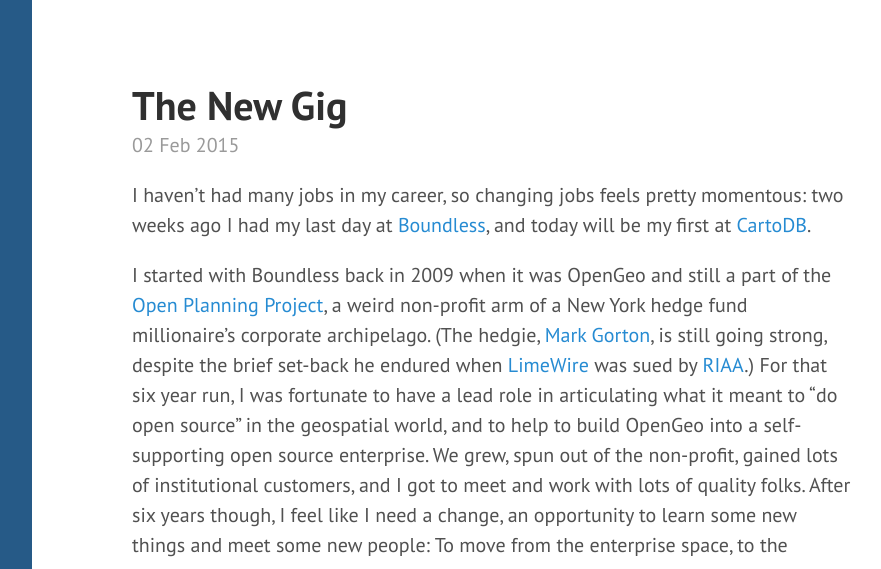
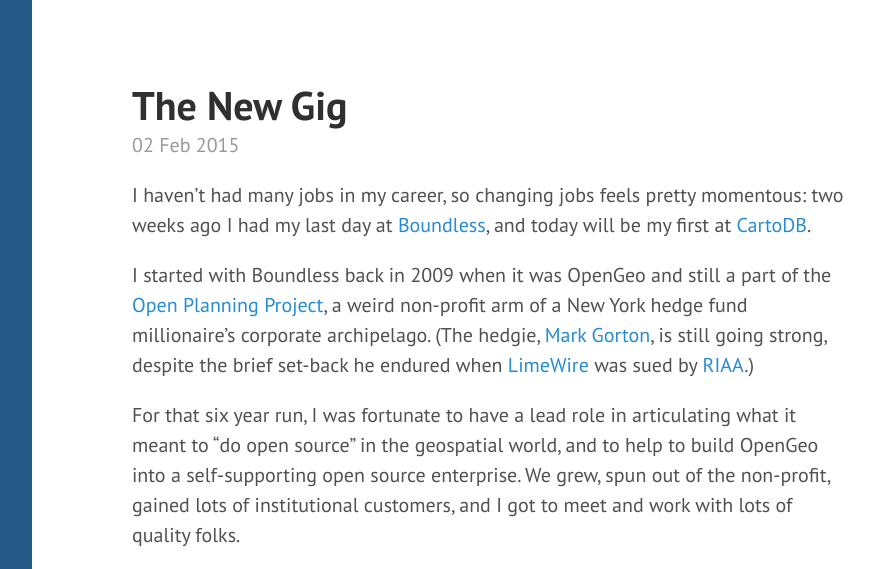
Before and after one commit to pramsey/pramsey.github.io, a Jekyll site: the page built from _posts/2015-02-02-the-new-gig.md, in a window 1280 px wide and 1400 px high. Shown: the top 569 px of the window, without its empty margins (328-1209 px from the left). Built offline with Jekyll 4.4.1, drawn with Linux system fonts in a browser that asks for light colours; comment, search, counter and statistics services are not loaded; some of the changed text lies outside the part shown.

Commit message:
Markdown formatting

```diff
--- a/_posts/2015-02-02-the-new-gig.md
+++ b/_posts/2015-02-02-the-new-gig.md
@@ -17,10 +17,18 @@
 
 I haven't had many jobs in my career, so changing jobs feels pretty momentous: two weeks ago I had my last day at [Boundless](http://boundlessgeo.com), and today will be my first at [CartoDB](http://cartodb.com).
 
-I started with Boundless back in 2009 when it was OpenGeo and still a part of the [Open Planning Project](http://openplans.org), a weird non-profit arm of a New York hedge fund millionaire's corporate archipelago. (The hedgie, [Mark Gorton](http://en.wikipedia.org/wiki/Mark_Gorton), is still going strong, despite the brief set-back he endured when [LimeWire](http://en.wikipedia.org/wiki/LimeWire) was sued by [RIAA](https://www.riaa.com).) For that six year run, I was fortunate to have a lead role in articulating what it meant to "do open source" in the geospatial world, and to help to build OpenGeo into a self-supporting open source enterprise. We grew, spun out of the non-profit, gained lots of institutional customers, and I got to meet and work with lots of quality folks. After six years though, I feel like I need a change, an opportunity to learn some new things and meet some new people: To move from the enterprise space, to the consumer space.
+I started with Boundless back in 2009 when it was OpenGeo and still a part of the [Open Planning Project](http://openplans.org), a weird non-profit arm of a New York hedge fund millionaire's corporate archipelago. (The hedgie, [Mark Gorton](http://en.wikipedia.org/wiki/Mark_Gorton), is still going strong, despite the brief set-back he endured when [LimeWire](http://en.wikipedia.org/wiki/LimeWire) was sued by [RIAA](https://www.riaa.com).)
 
-<img border="0" src="http://did14.datainnovationday.org/wp-content/uploads/2013/12/cartodb-logo1.png" width=200 />
+For that six year run, I was fortunate to have a lead role in articulating what it meant to "do open source" in the geospatial world, and to help to build OpenGeo into a self-supporting open source enterprise. We grew, spun out of the non-profit, gained lots of institutional customers, and I got to meet and work with lots of quality folks.
 
-So I was very lucky when a new opportunity came along: to work for a company that is reimagining what it means to be a spatial database in a software-as-a-service world. Under the covers, CartoDB uses my favorite open source spatial database, [PostGIS](http://postgis.net), to run their platform, and working for CartoDB gives me a chance to talk about and to work on something I like almost as much as (more than?) open source: spatial SQL! The team at CartoDB have done a great job with their platform, providing a simple entry-point into map making, while still leaving the power of SQL exposed and available, so that users can transition from beginner, to explorer, to power user. As someone who currently only knows a portion of their technology (the SQL bit), I'm looking forward to experiencing the rest of their platform as a beginner. I also know the platform folks will have lots of good questions for me on PostGIS internals, and we'll have many interesting conversations about how to keep pushing [PostgreSQL](http://postgresql.org) and PostGIS to the limits.
+After six years though, I feel like I need a change, an opportunity to learn some new things and meet some new people: To move from the enterprise space, to the consumer space.
+
+<img border="0" src="http://did14.datainnovationday.org/wp-content/uploads/2013/12/cartodb-logo1.png" width="400" height="200" />
+
+So I was very lucky when a new opportunity came along: to work for a company that is reimagining what it means to be a spatial database in a software-as-a-service world. Under the covers, CartoDB uses my favorite open source spatial database, [PostGIS](http://postgis.net), to run their platform, and working for CartoDB gives me a chance to talk about and to work on something I like almost as much as (more than?) open source: spatial SQL!
+
+The team at CartoDB have done a great job with their platform, providing a simple entry-point into map making, while still leaving the power of SQL exposed and available, so that users can transition from beginner, to explorer, to power user.
+
+As someone who currently only knows a portion of their technology (the SQL bit), I'm looking forward to experiencing the rest of their platform as a beginner. I also know the platform folks will have lots of good questions for me on PostGIS internals, and we'll have many interesting conversations about how to keep pushing [PostgreSQL](http://postgresql.org) and PostGIS to the limits.
 
 My two week between-jobs break was refreshing, but sometimes a change is as good as rest too. I enjoyed my last six years with Boundless and I'm looking forward to the future with CartoDB.
```
